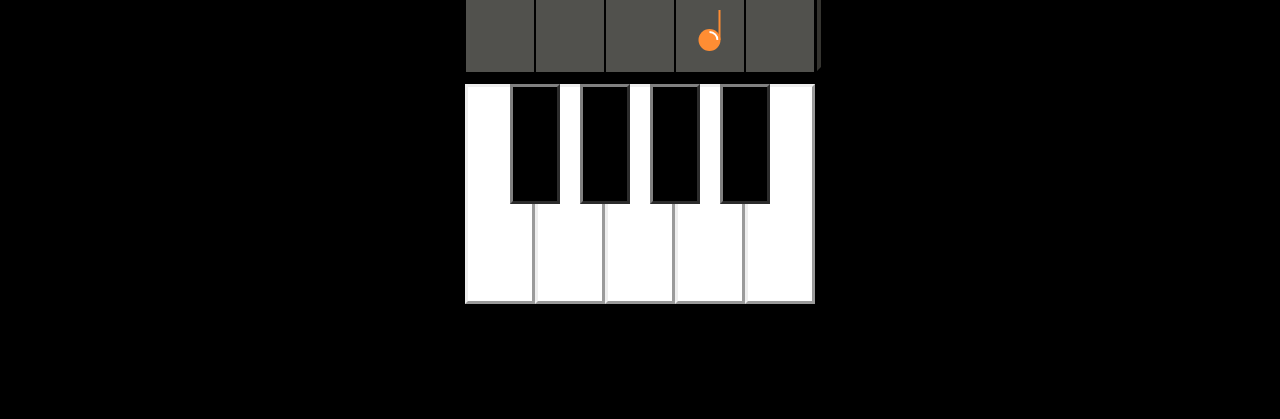
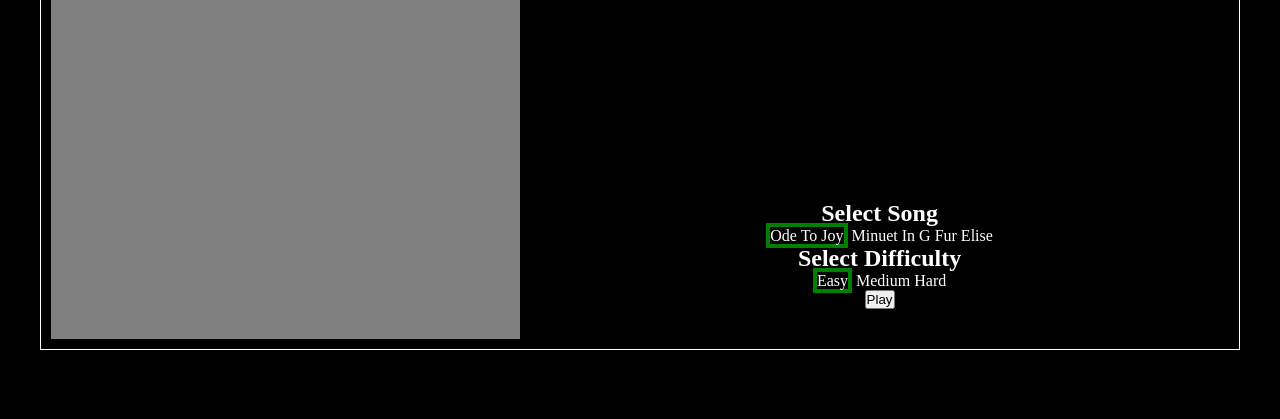
Before and after one commit to jared-greenberg/rapid_rhapsodies, a website built with webpack: page index.html in a window 1280 px wide. Shown: the part 381-800 px from the top of the page. Built offline with nearby package versions, Linux system fonts and the light colour scheme; files whose address does not match are found by name.

Commit message:
Begin to add menu"

```diff
--- a/index.html
+++ b/index.html
@@ -10,6 +10,51 @@
 
 <body>
 
+<section class="instructions-panel">
+  Instructions
+</section>
+
+<section class="game-or-menu-container">
+  <div id="menu-background">
+    <div class="menu-container">
+
+      <img id="big-logo" src="./src/assets/logo2.png" alt="logo"/>
+
+      <form class="selection">
+
+        <div class="song-titles">
+          <h2>Select Song</h2>
+          <input id="odeToJoy" name="song" checked value="odeToJoy" type="radio" />
+          <label for="odeToJoy">Ode To Joy</label>
+
+          <input id="minuetInG" name="song" value="minuetInG" type="radio" />
+          <label for="minuetInG">Minuet In G</label>
+
+          <input id="furElise" name="song" value="furElise" type="radio" />
+          <label for="furElise">Fur Elise</label>
+        </div>
+
+        <div class="levels">
+          <h2>Select Difficulty</h2>
+
+
+          <input id="easy" name="level"  checked value="1" type="radio"/>
+          <label for="easy">Easy</label>
+
+          <input id="medium" name="level"  value="2" type="radio"/>
+          <label for="medium"> Medium</label>
+
+          <input id="hard"  name="level" value="3" type="radio"/>
+          <label for="hard">Hard</label>
+
+        </div>
+
+        <input id="start-game" type="submit" value="Play">
+      </form>
+    </div>
+  </div>
+
+
   <div class="game-info">
     <div class="timer-container">
       <h3>Time:</h3>
@@ -19,7 +64,9 @@
       <h3>Score:</h3>
       <div id="score">0</div>
     </div>
+    <button id="quit">Quit</button>
   </div>
+
 
   <div class="canvas-wrapper">
   <canvas height="420" width="500" id="game-board"></canvas>
@@ -35,7 +82,7 @@
     <div class="black-key"></div>
     <div class="player-key green"></div>
   </div>
-
+</section>
   <img id="blue" src="./src/assets/spritesheet.png" style="display: none;">
 
 
--- a/src/index.js
+++ b/src/index.js
@@ -105,3 +105,17 @@ document.addEventListener('keyup', (e) => {
   keysDown = Array(5).fill(0);
   keyElements[keys[e.key]].classList.remove("selected");
 })
+
+const menu = document.getElementById("menu-background");
+const startButton = document.getElementById("start-game");
+const quit = document.getElementById("quit");
+
+startButton.addEventListener('click', (e) => {
+  e.preventDefault();
+  menu.classList.add('hidden');
+})
+
+quit.addEventListener('click', (e) => {
+  e.preventDefault();
+  menu.classList.remove('hidden');
+})
--- a/src/scripts/game.js
+++ b/src/scripts/game.js
@@ -5,7 +5,7 @@ class Game {
   constructor(songLength, level, ctx) {
     this.board = new Board(songLength, level, ctx)
     this.score = 0;
-    this.seconds = 5;
+    this.seconds = 59;
     this.scoreElement = document.getElementById("score");
   }
 
@@ -64,7 +64,7 @@ class Game {
 
   // game ends when there are no more moves or the timer runs out.
   gameOver() {
-    return !this.board.currentMove || this.seconds === -1
+    return this.board.position === this.board.length || this.seconds === -1
   }
 
 
--- a/src/styles/index.scss
+++ b/src/styles/index.scss
@@ -6,7 +6,13 @@
 
     body {
       background: black;
-      width: 1200;
+      width: 1200px;
+      display: grid;
+      grid-template-columns: 40% 60%;
+      border: 1px solid white;
+      margin: 3vh auto;
+      position: relative;
+      padding: 10px;
     }
 
     .canvas-wrapper{
@@ -77,3 +83,69 @@
       width: 350px;
       text-align: center;
     }
+
+    #quit {
+      border: 2px solid white;
+      height: 40px;
+      width: 70px;
+      color: white;
+      background: black;
+      position: absolute;
+      top: 10px;
+      right: 10px;
+    }
+
+    #menu-background{
+      position: absolute;
+      top: 0;
+      left: 40%;
+      width: 60%;
+      height: 100%;
+      display: block;
+      background: black;
+      z-index: 100;
+    }
+
+    #menu-background.hidden{
+      display: none;
+    }
+
+    .instructions-panel{
+      background: gray;
+    }
+
+    .menu-background.open{
+      display: block;
+    }
+
+    .levels, .song-titles{
+      color: white
+    }
+
+    input[type="radio"]{
+      display: none;
+    }
+
+    input[type="radio"]:checked + label{
+      border: 4px solid green;
+    }
+
+    #big-logo{
+      height: 300px;
+      width: auto;
+    }
+
+    .menu-container{
+      height: 100%;
+      width: 100%;
+      display: flex;
+      flex-direction: column;
+      align-items: center;;
+      justify-content: space-between;
+      padding: 40px 0;
+    }
+
+    .selection {
+      width: 80%;
+      text-align: center;
+    }
```
Also changed, not shown: src/assets/logo2.png (added).
